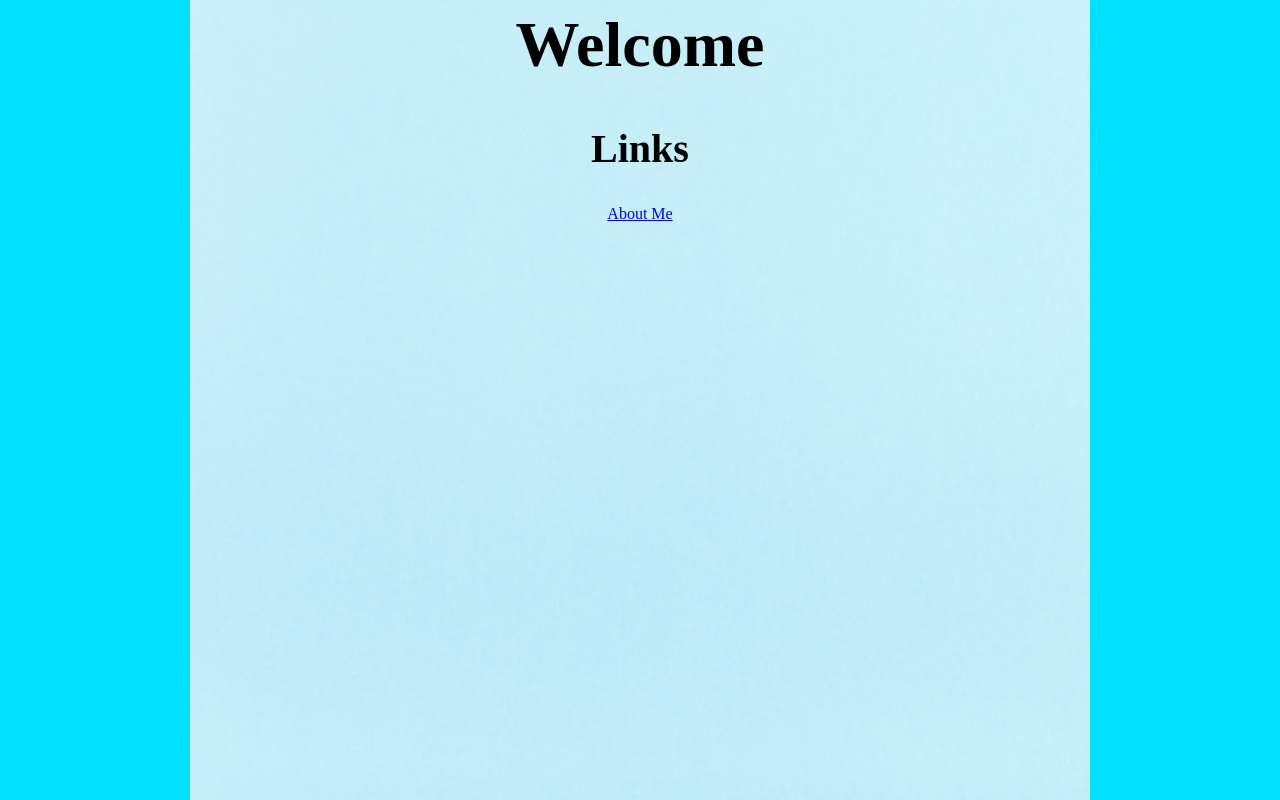
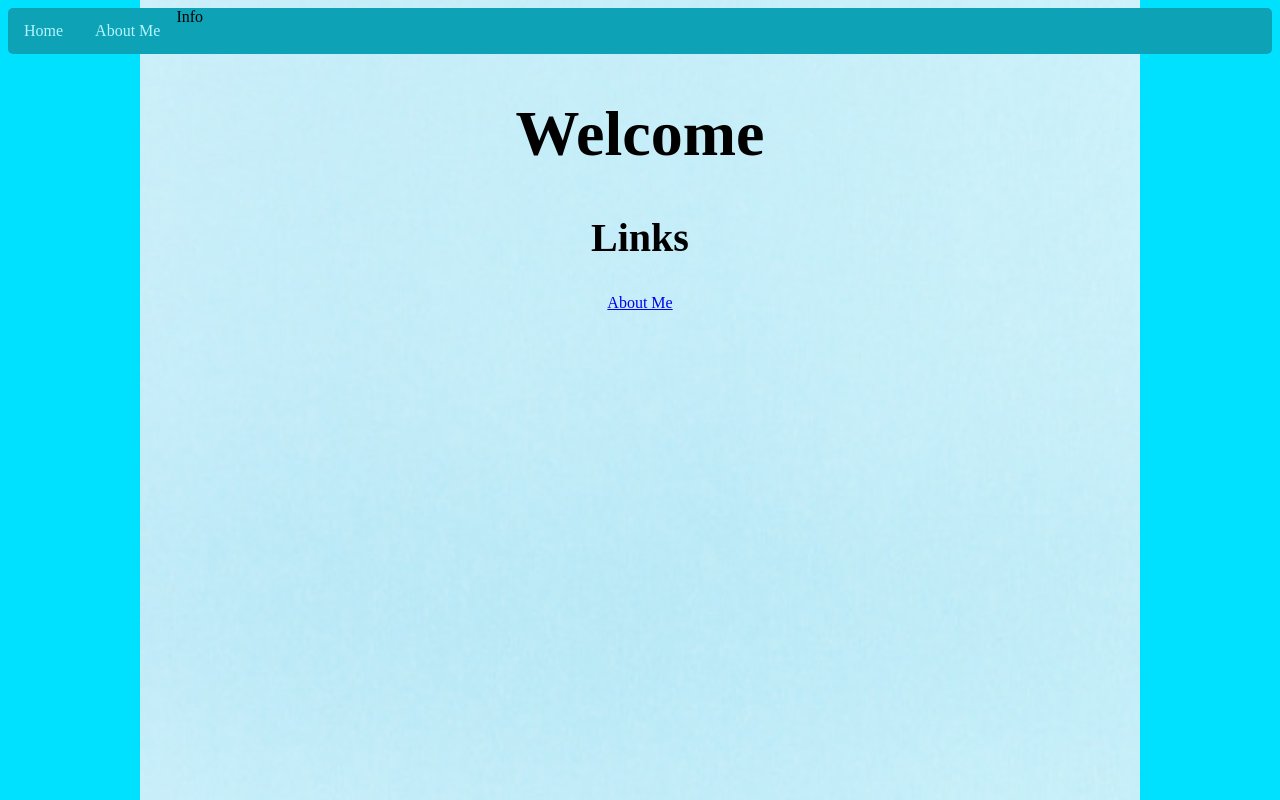
Before and after one commit to aarnold1605/dacc-webapp, a plain HTML site: page index.html in a window 1280 px wide. Drawn offline with Linux system fonts and the light colour scheme.

Commit message:
Added links
updated

```diff
--- a/index.html
+++ b/index.html
@@ -2,6 +2,11 @@
     <head>
         <title>Home</title>
         <link rel="stylesheet" href="scripts/css/style.css">
+        <ul class="ulnav">
+            <li class="linav"><a href="index.html" class="active">Home</a></li>
+            <li class="linav"><a href="about.html">About Me</a></li>
+            <li class="linav" >Info</li>
+        </ul>
     </head>
     <body style="text-align: center;">
         <h1 style="font-size: 400%;text-align: center;">Welcome</h1>
--- a/scripts/css/style.css
+++ b/scripts/css/style.css
@@ -1,9 +1,40 @@
 body{
     background-color:  #00e1ff;
     background-image: url('../../images/lblue1.jpg');
-    background-size: 900px;
+    background-size: 1000px;
     background-position: center;
     background-repeat: no-repeat;
 
 
 }
+ul.ulnav{
+    border-radius: 5px;
+    list-style-type: none;
+    margin: 0;
+    padding: 0;
+    overflow: hidden;
+    background-color: #0da2b6;
+}
+li.linav{
+    float: left;
+
+}
+li.linav a{
+    display: block;
+    color: #b4f6ff;
+    text-align: center;
+    padding: 14px 16px;
+    text-decoration: none;
+
+}
+li.linav a.active{
+    display: block;
+    color: #b4f6ff;
+    text-align: center;
+    padding: 14px 16px;
+    text-decoration: none;
+
+}
+li.linav a:hover{
+    background-color: rgb(0, 0, 0);
+}
```
Also changed, not shown: about.html (+4 -7 lines).
